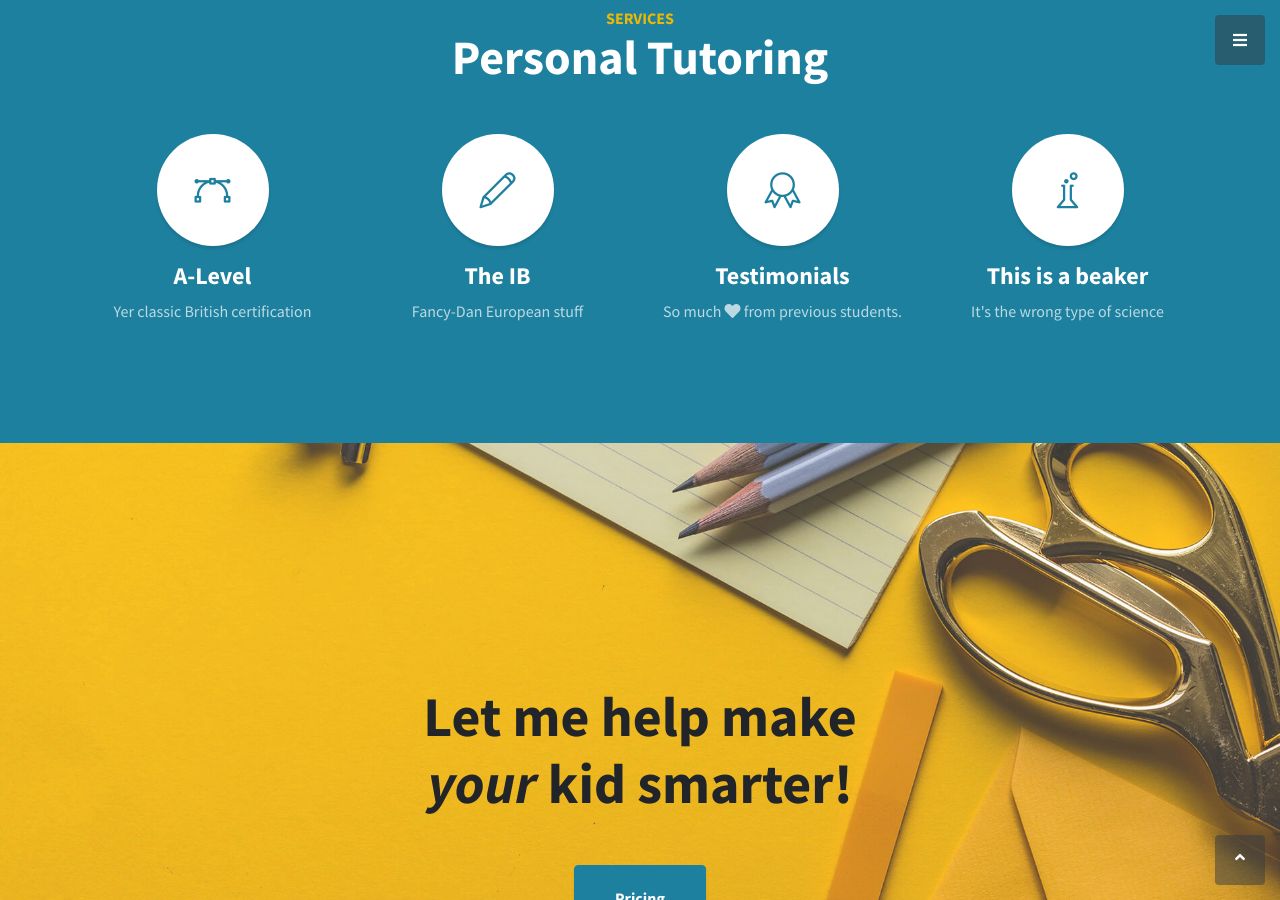
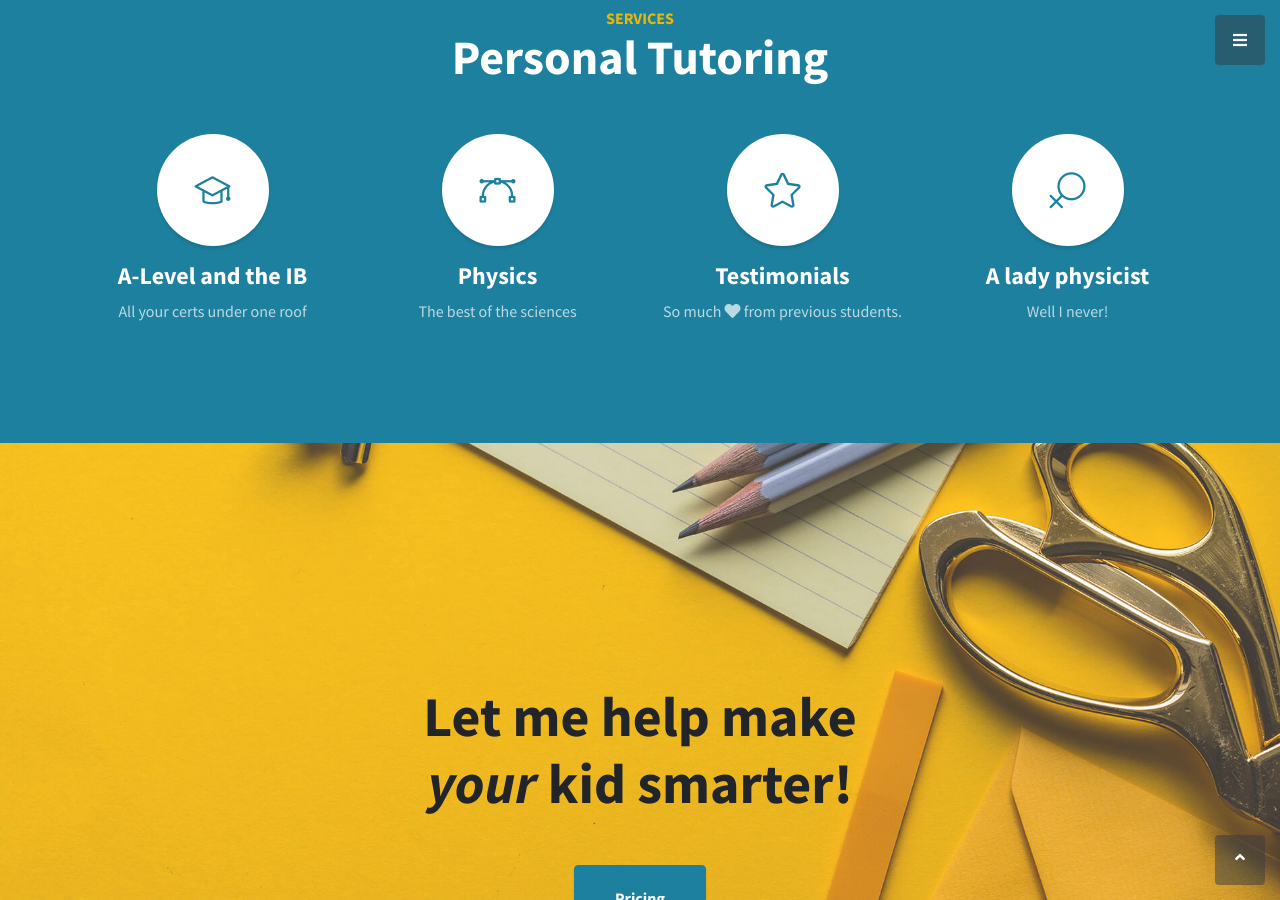
Before and after one commit to mortstar/mortstar.github.io, a Jekyll site: the page built from index.html, in a window 1280 px wide and 900 px high, scrolled down 1639 px. Built offline with Jekyll 4.4.1, drawn with Linux system fonts in a browser that asks for light colours.

Commit message:
Icon improvements

```diff
--- a/_includes/services.html
+++ b/_includes/services.html
@@ -8,25 +8,25 @@
         <div class="row">
             <div class="col-lg-3 col-md-6 mb-5 mb-lg-0">
                 <span class="service-icon rounded-circle mx-auto mb-3">
+              <i class="icon-graduation"></i>
+            </span>
+                <h4>
+              <strong>A-Level and the IB</strong>
+            </h4>
+                <p class="text-faded mb-0">All your certs under one roof</p>
+            </div>
+            <div class="col-lg-3 col-md-6 mb-5 mb-lg-0">
+                <span class="service-icon rounded-circle mx-auto mb-3">
               <i class="icon-vector"></i>
             </span>
                 <h4>
-              <strong>A-Level</strong>
+              <strong>Physics</strong>
             </h4>
-                <p class="text-faded mb-0">Yer classic British certification</p>
-            </div>
-            <div class="col-lg-3 col-md-6 mb-5 mb-lg-0">
-                <span class="service-icon rounded-circle mx-auto mb-3">
-              <i class="icon-pencil"></i>
-            </span>
-                <h4>
-              <strong>The IB</strong>
-            </h4>
-                <p class="text-faded mb-0">Fancy-Dan European stuff</p>
+                <p class="text-faded mb-0">The best of the sciences</p>
             </div>
             <div class="col-lg-3 col-md-6 mb-5 mb-md-0">
                 <span class="service-icon rounded-circle mx-auto mb-3">
-              <i class="icon-badge"></i>
+              <i class="icon-star"></i>
             </span>
                 <h4>
               <strong>Testimonials</strong>
@@ -37,12 +37,12 @@
             </div>
             <div class="col-lg-3 col-md-6">
                 <span class="service-icon rounded-circle mx-auto mb-3">
-              <i class="icon-chemistry"></i>
+              <i class="icon-symbol-female"></i>
             </span>
                 <h4>
-              <strong>This is a beaker</strong>
+              <strong>A lady physicist</strong>
             </h4>
-                <p class="text-faded mb-0">It's the wrong type of science</p>
+                <p class="text-faded mb-0">Well I never!</p>
             </div>
         </div>
     </div>
```
